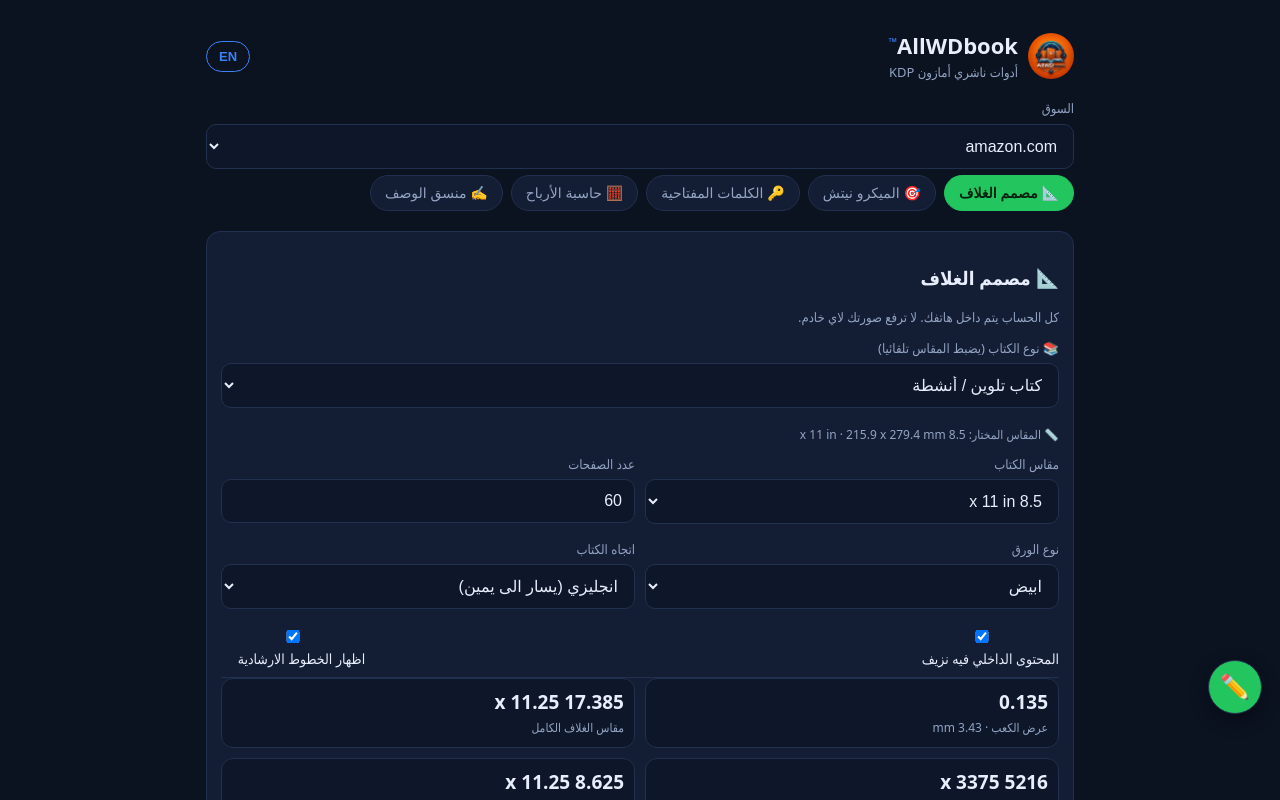
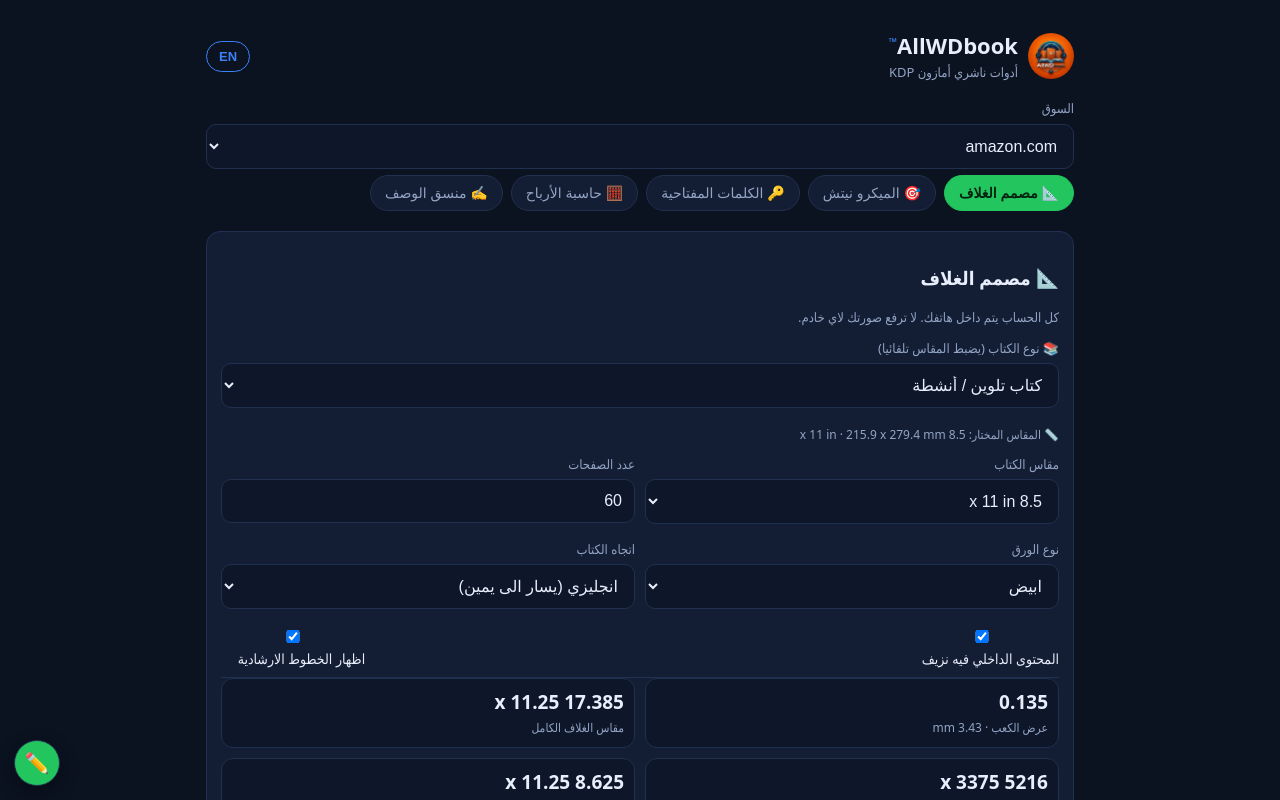
Before and after one commit to moh124moh124cry/allwdbook, a Next.js app: page / in a window 1280 px wide. Shown: the top 800 px of the page. Built offline with nearby package versions, Linux system fonts and the light colour scheme.

Commit message:
Add files via upload

```diff
--- a/app/feedback.js
+++ b/app/feedback.js
@@ -1,8 +1,8 @@
 "use client";
 import { useState, useEffect } from "react";
+
 const WHATSAPP = "447576046023";
 const EMAIL = "anesscherfaoui@gmail.com";
-const VERSION = "1.0.0";
 
 const L = {
   ar: {
@@ -21,7 +21,7 @@ const L = {
     errMail: "تحقق من صيغة البريد الإلكتروني.",
     ok: "شكراً لك. أكمل الإرسال في التطبيق الذي فُتح.",
     subject: "اقتراح أو شكوى",
-    priv: "لا نحتفظ برسالتك على أي خادم."
+    priv: "لا نحتفظ برسالتك في قاعدة بيانات AllWDbook."
   },
   en: {
     dir: "ltr",
@@ -39,7 +39,7 @@ const L = {
     errMail: "Please check the email format.",
     ok: "Thank you. Finish sending in the app that opened.",
     subject: "Feedback",
-    priv: "We store nothing on any server."
+    priv: "We do not store your message in an AllWDbook database."
   }
 };
 
@@ -61,24 +61,16 @@ export default function Feedback() {
   const t = L[lang];
 
   function goodEmail(v) {
-    const s = v.trim();
-    if (s.length < 5) return false;
-    const at = s.indexOf("@");
-    if (at < 1) return false;
-    const dot = s.lastIndexOf(".");
-    if (dot < at + 2) return false;
-    if (dot === s.length - 1) return false;
-    if (s.indexOf(" ") > -1) return false;
-    return true;
+    return /^[^\s@]+@[^\s@]+\.[^\s@]+$/.test(v.trim());
   }
 
   function body() {
-    const lines = [];
-    lines.push("AllWDbook — " + t.subject);
-    lines.push(t.fEmail + ": " + (email.trim() || "-"));
-    lines.push(t.fMsg + ":");
-    lines.push(msg.trim());
-    return lines.join("\n");
+    return [
+      "AllWDbook — " + t.subject,
+      t.fEmail + ": " + (email.trim() || "-"),
+      t.fMsg + ":",
+      msg.trim()
+    ].join("\n");
   }
 
   function check() {
@@ -86,7 +78,7 @@ export default function Feedback() {
       setErr(t.errMsg);
       return false;
     }
-    if (email.trim().length > 0 && !goodEmail(email)) {
+    if (email.trim() && !goodEmail(email)) {
       setErr(t.errMail);
       return false;
     }
@@ -97,7 +89,7 @@ export default function Feedback() {
   function sendWa() {
     if (!check()) return;
     const url = "https://wa.me/" + WHATSAPP + "?text=" + encodeURIComponent(body());
-    window.open(url, "_blank");
+    window.open(url, "_blank", "noopener,noreferrer");
     setDone(true);
   }
 
@@ -120,31 +112,35 @@ export default function Feedback() {
 
   const fab = {
     position: "fixed",
-    bottom: "86px",
-    right: "18px",
+    bottom: "calc(14px + env(safe-area-inset-bottom))",
+    insetInlineEnd: "14px",
     zIndex: 60,
-    width: "54px",
-    height: "54px",
+    width: "46px",
+    height: "46px",
     borderRadius: "50%",
     border: "1px solid #22304f",
     background: "#22c55e",
     color: "#062012",
-    fontSize: "24px",
+    fontSize: "20px",
     cursor: "pointer",
     boxShadow: "0 6px 18px rgba(0,0,0,0.35)"
   };
 
   const panel = {
     position: "fixed",
-    bottom: "82px",
-    right: "18px",
+    bottom: "calc(68px + env(safe-area-inset-bottom))",
+    insetInlineEnd: "14px",
     zIndex: 61,
     width: "320px",
-    maxWidth: "calc(100vw - 36px)",
+    maxWidth: "calc(100vw - 28px)",
+    maxHeight: "calc(100vh - 96px)",
+    overflowY: "auto",
+    overscrollBehavior: "contain",
     background: "#131d33",
     border: "1px solid #22304f",
     borderRadius: "14px",
     padding: "14px",
+    boxSizing: "border-box",
     direction: t.dir,
     textAlign: t.dir === "rtl" ? "right" : "left",
     boxShadow: "0 10px 30px rgba(0,0,0,0.45)"
@@ -193,14 +189,14 @@ export default function Feedback() {
 
           <div style={{ fontSize: "12px", color: "#93a4c4", marginTop: "10px" }}>{t.fMsg}</div>
           <textarea
-            style={{ ...field, height: "96px", resize: "vertical" }}
+            style={{ ...field, height: "90px", resize: "vertical" }}
             value={msg}
             placeholder={t.phMsg}
             onChange={function (e) { setMsg(e.target.value); }}
           />
 
           {err ? (
-            <div style={{ fontSize: "12px", color: "#f59e0b", marginTop: "8px" }}>⏳ {err}</div>
+            <div style={{ fontSize: "12px", color: "#f59e0b", marginTop: "8px" }}>⚠️ {err}</div>
           ) : null}
 
           {done ? (
@@ -210,12 +206,14 @@ export default function Feedback() {
           <button style={{ ...btn, background: "#22c55e", color: "#062012" }} onClick={sendWa}>
             🟢 {t.wa}
           </button>
+
           <button
             style={{ ...btn, background: "#0b1220", color: "#e8eefc", border: "1px solid #22304f" }}
             onClick={sendMail}
           >
             ✉️ {t.mail}
           </button>
+
           <button
             style={{ ...btn, background: "transparent", color: "#93a4c4", marginTop: "4px" }}
             onClick={reset}
```
